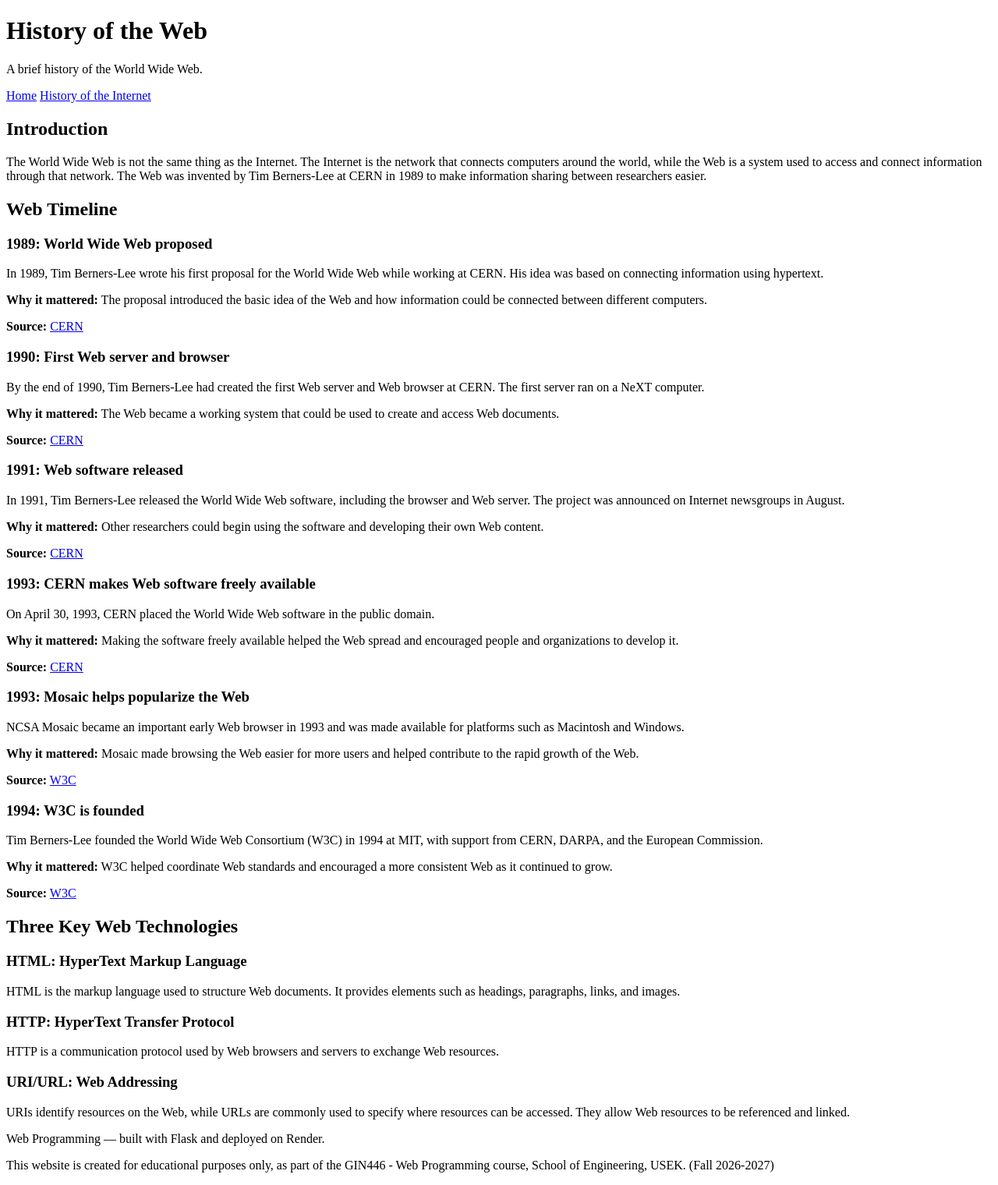
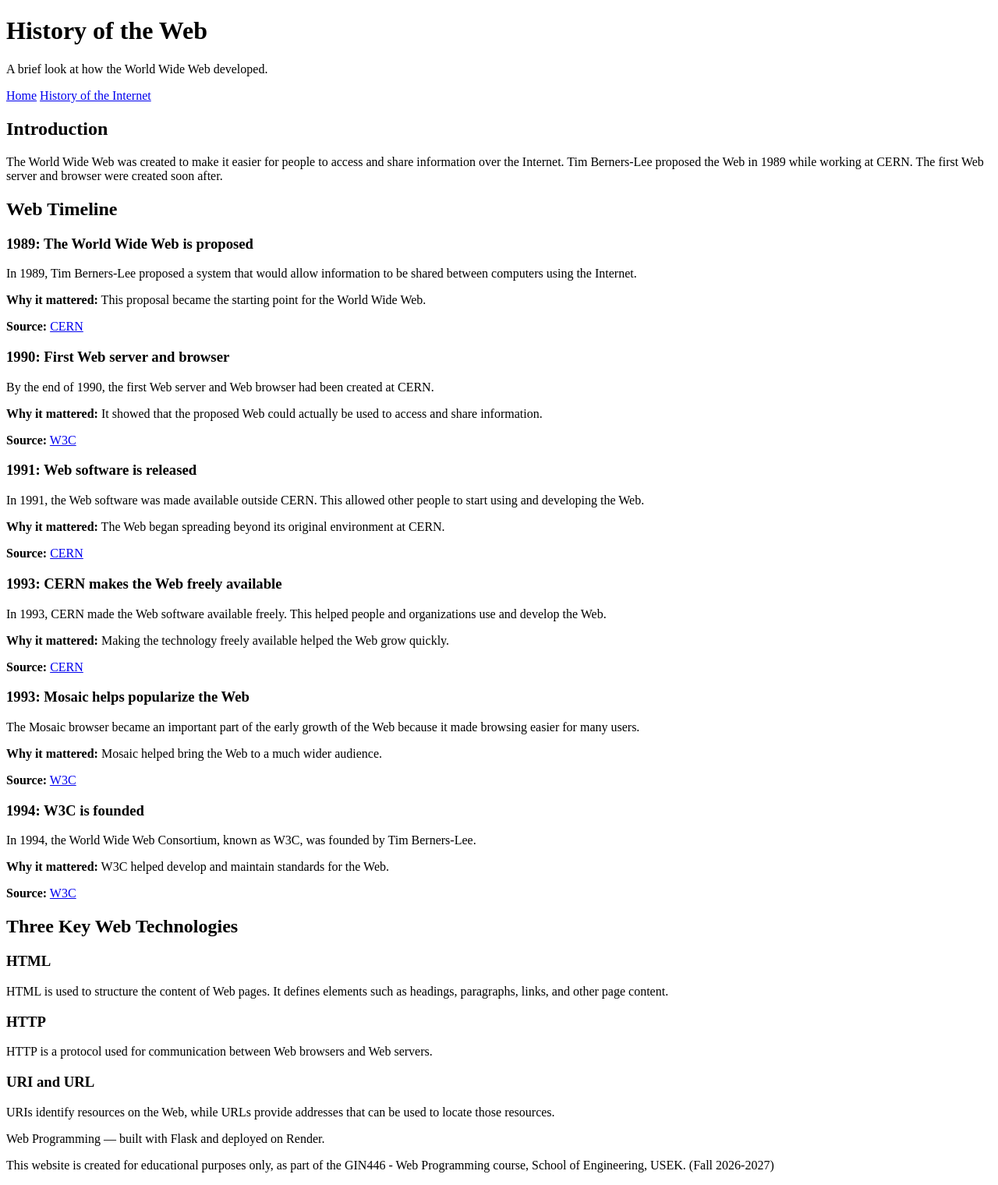
Before and after one commit to shady-daher/web-programming-site, a Flask app: page /web-history in a window 1280 px wide. Shown: the whole page at 78% size. Run offline with Flask 3, Linux system fonts and the light colour scheme.

Commit message:
Part 2: hand-written history pages

```diff
--- a/templates/web-history.html
+++ b/templates/web-history.html
@@ -5,11 +5,12 @@
     <meta name="viewport" content="width=device-width, initial-scale=1.0">
     <title>History of the Web</title>
 </head>
+
 <body>
 
     <header>
         <h1>History of the Web</h1>
-        <p>A brief history of the World Wide Web.</p>
+        <p>A brief look at how the World Wide Web developed.</p>
     </header>
 
     <nav>
@@ -18,14 +19,14 @@
     </nav>
 
     <main>
+
         <section>
             <h2>Introduction</h2>
             <p>
-                The World Wide Web is not the same thing as the Internet. The Internet
-                is the network that connects computers around the world, while the Web
-                is a system used to access and connect information through that network.
-                The Web was invented by Tim Berners-Lee at CERN in 1989 to make
-                information sharing between researchers easier.
+                The World Wide Web was created to make it easier for people to
+                access and share information over the Internet. Tim Berners-Lee
+                proposed the Web in 1989 while working at CERN. The first Web
+                server and browser were created soon after.
             </p>
         </section>
 
@@ -33,20 +34,18 @@
             <h2>Web Timeline</h2>
 
             <article>
-                <h3>1989: World Wide Web proposed</h3>
+                <h3>1989: The World Wide Web is proposed</h3>
                 <p>
-                    In 1989, Tim Berners-Lee wrote his first proposal for the World
-                    Wide Web while working at CERN. His idea was based on connecting
-                    information using hypertext.
+                    In 1989, Tim Berners-Lee proposed a system that would allow
+                    information to be shared between computers using the Internet.
                 </p>
                 <p>
                     <strong>Why it mattered:</strong>
-                    The proposal introduced the basic idea of the Web and how
-                    information could be connected between different computers.
+                    This proposal became the starting point for the World Wide Web.
                 </p>
                 <p>
                     <strong>Source:</strong>
-                    <a href="https://home.cern/science/computing/the-birth-of-the-web/short-history-web/">
+                    <a href="https://home.cern/science/computing/birth-web">
                         CERN
                     </a>
                 </p>
@@ -55,57 +54,53 @@
             <article>
                 <h3>1990: First Web server and browser</h3>
                 <p>
-                    By the end of 1990, Tim Berners-Lee had created the first Web
-                    server and Web browser at CERN. The first server ran on a
-                    NeXT computer.
+                    By the end of 1990, the first Web server and Web browser
+                    had been created at CERN.
                 </p>
                 <p>
                     <strong>Why it mattered:</strong>
-                    The Web became a working system that could be used to create
-                    and access Web documents.
+                    It showed that the proposed Web could actually be used
+                    to access and share information.
                 </p>
                 <p>
                     <strong>Source:</strong>
-                    <a href="https://home.cern/science/computing/the-birth-of-the-web/short-history-web/">
+                    <a href="https://www.w3.org/about/history/">
+                        W3C
+                    </a>
+                </p>
+            </article>
+
+            <article>
+                <h3>1991: Web software is released</h3>
+                <p>
+                    In 1991, the Web software was made available outside CERN.
+                    This allowed other people to start using and developing the Web.
+                </p>
+                <p>
+                    <strong>Why it mattered:</strong>
+                    The Web began spreading beyond its original environment at CERN.
+                </p>
+                <p>
+                    <strong>Source:</strong>
+                    <a href="https://home.cern/science/computing/birth-web">
                         CERN
                     </a>
                 </p>
             </article>
 
             <article>
-                <h3>1991: Web software released</h3>
+                <h3>1993: CERN makes the Web freely available</h3>
                 <p>
-                    In 1991, Tim Berners-Lee released the World Wide Web software,
-                    including the browser and Web server. The project was announced
-                    on Internet newsgroups in August.
+                    In 1993, CERN made the Web software available freely.
+                    This helped people and organizations use and develop the Web.
                 </p>
                 <p>
                     <strong>Why it mattered:</strong>
-                    Other researchers could begin using the software and developing
-                    their own Web content.
+                    Making the technology freely available helped the Web grow quickly.
                 </p>
                 <p>
                     <strong>Source:</strong>
-                    <a href="https://home.cern/science/computing/the-birth-of-the-web/short-history-web/">
-                        CERN
-                    </a>
-                </p>
-            </article>
-
-            <article>
-                <h3>1993: CERN makes Web software freely available</h3>
-                <p>
-                    On April 30, 1993, CERN placed the World Wide Web software in
-                    the public domain.
-                </p>
-                <p>
-                    <strong>Why it mattered:</strong>
-                    Making the software freely available helped the Web spread
-                    and encouraged people and organizations to develop it.
-                </p>
-                <p>
-                    <strong>Source:</strong>
-                    <a href="https://home.cern/science/computing/the-birth-of-the-web/">
+                    <a href="https://home.cern/science/computing/birth-web/short-history-web">
                         CERN
                     </a>
                 </p>
@@ -114,72 +109,80 @@
             <article>
                 <h3>1993: Mosaic helps popularize the Web</h3>
                 <p>
-                    NCSA Mosaic became an important early Web browser in 1993 and
-                    was made available for platforms such as Macintosh and Windows.
+                    The Mosaic browser became an important part of the early growth
+                    of the Web because it made browsing easier for many users.
                 </p>
                 <p>
                     <strong>Why it mattered:</strong>
-                    Mosaic made browsing the Web easier for more users and helped
-                    contribute to the rapid growth of the Web.
+                    Mosaic helped bring the Web to a much wider audience.
                 </p>
                 <p>
                     <strong>Source:</strong>
-                    <a href="https://www.w3.org/wiki/The_history_of_the_Web">W3C</a>
+                    <a href="https://www.w3.org/wiki/The_history_of_the_Web">
+                        W3C
+                    </a>
                 </p>
             </article>
 
             <article>
                 <h3>1994: W3C is founded</h3>
                 <p>
-                    Tim Berners-Lee founded the World Wide Web Consortium (W3C)
-                    in 1994 at MIT, with support from CERN, DARPA, and the
-                    European Commission.
+                    In 1994, the World Wide Web Consortium, known as W3C,
+                    was founded by Tim Berners-Lee.
                 </p>
                 <p>
                     <strong>Why it mattered:</strong>
-                    W3C helped coordinate Web standards and encouraged a more
-                    consistent Web as it continued to grow.
+                    W3C helped develop and maintain standards for the Web.
                 </p>
                 <p>
                     <strong>Source:</strong>
-                    <a href="https://www.w3.org/about/history/">W3C</a>
+                    <a href="https://www.w3.org/about/history/">
+                        W3C
+                    </a>
                 </p>
             </article>
+
         </section>
 
         <section>
             <h2>Three Key Web Technologies</h2>
 
             <article>
-                <h3>HTML: HyperText Markup Language</h3>
+                <h3>HTML</h3>
                 <p>
-                    HTML is the markup language used to structure Web documents.
-                    It provides elements such as headings, paragraphs, links, and images.
+                    HTML is used to structure the content of Web pages.
+                    It defines elements such as headings, paragraphs, links,
+                    and other page content.
                 </p>
             </article>
 
             <article>
-                <h3>HTTP: HyperText Transfer Protocol</h3>
+                <h3>HTTP</h3>
                 <p>
-                    HTTP is a communication protocol used by Web browsers and
-                    servers to exchange Web resources.
+                    HTTP is a protocol used for communication between Web
+                    browsers and Web servers.
                 </p>
             </article>
 
             <article>
-                <h3>URI/URL: Web Addressing</h3>
+                <h3>URI and URL</h3>
                 <p>
-                    URIs identify resources on the Web, while URLs are commonly
-                    used to specify where resources can be accessed. They allow
-                    Web resources to be referenced and linked.
+                    URIs identify resources on the Web, while URLs provide
+                    addresses that can be used to locate those resources.
                 </p>
             </article>
+
         </section>
+
     </main>
 
     <footer>
         <p>Web Programming — built with Flask and deployed on Render.</p>
-        <p>This website is created for educational purposes only, as part of the GIN446 - Web Programming course, School of Engineering, USEK. (Fall 2026-2027)</p>
+        <p>
+            This website is created for educational purposes only, as part of the
+            GIN446 - Web Programming course, School of Engineering, USEK.
+            (Fall 2026-2027)
+        </p>
     </footer>
 
 </body>
```
Also changed, not shown: templates/internet-history.html (+42 -30 lines).
